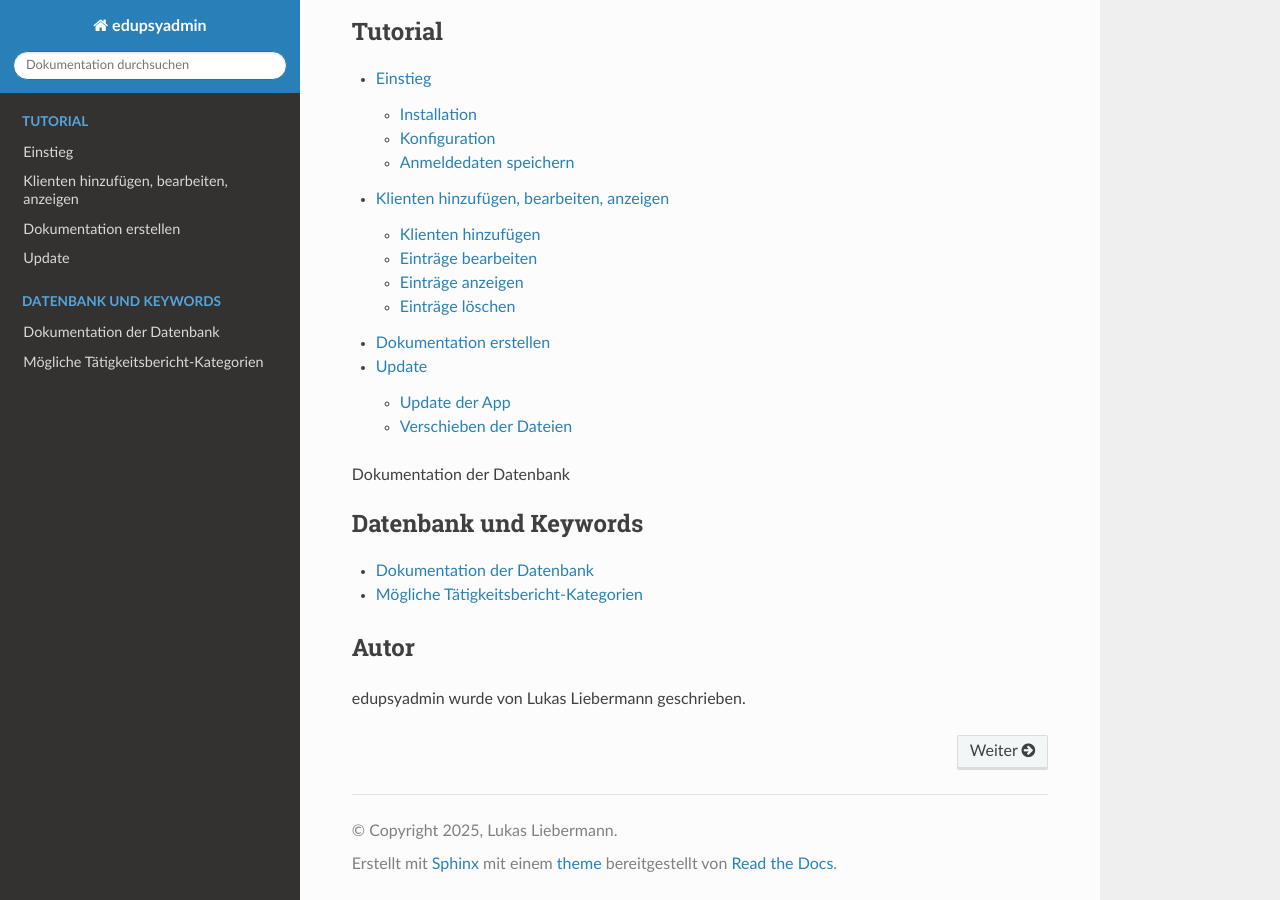
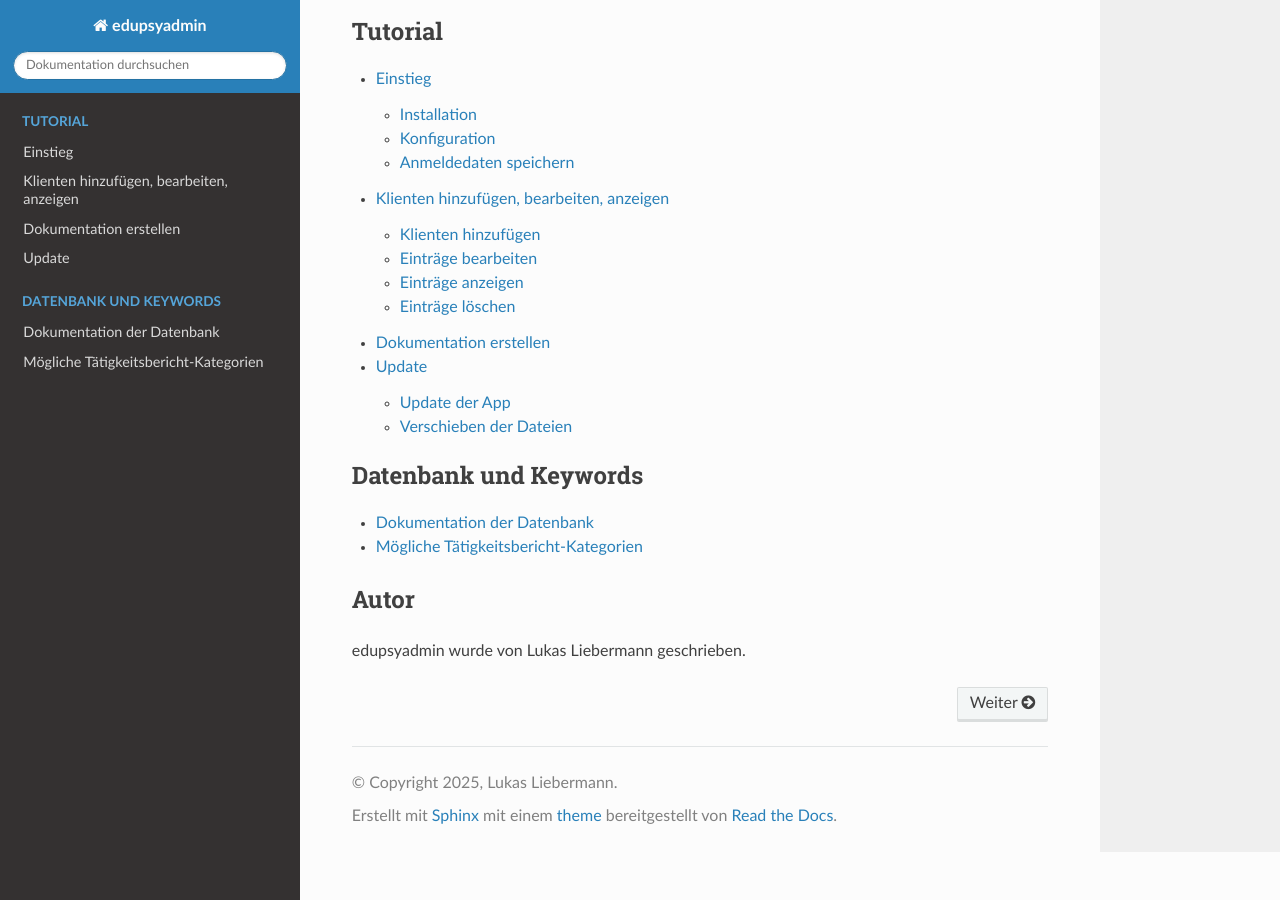
Before and after one commit to LKirst/edupsyadmin, a Sphinx documentation site: the page built from docs/index.rst, in a window 1280 px wide and 900 px high, scrolled down 615 px. Built offline with Sphinx 7.4.7 and the Read the Docs theme 3.1.0, drawn with Linux system fonts in a browser that asks for light colours.

Commit message:
docs(index.rst): remove redundant line

```diff
--- a/docs/index.rst
+++ b/docs/index.rst
@@ -38,8 +38,6 @@ Den einfachsten Einstieg in edupsyadmin bietet das folgende Tutorial:
    tutorial/creatingdocumentation
    tutorial/update
 
-Dokumentation der Datenbank
-
 .. toctree::
    :maxdepth: 2
    :caption: Datenbank und Keywords
```
